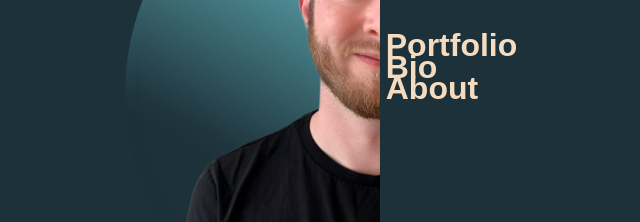
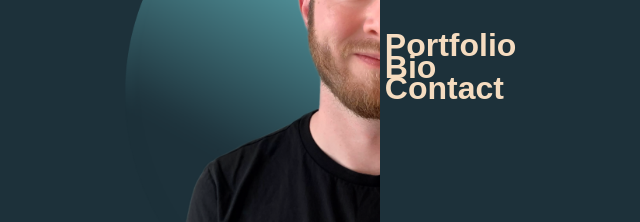
Before and after one commit to evnwttn/ev-homepage, a Next.js app: page / in a window 1280 px wide. Shown: the part 299-521 px from the top of the page, without its empty margins (260-900 px from the left). Built offline with nearby package versions, Linux system fonts and the light colour scheme; a web font is replaced by a local one.

Commit message:
TextButton.tsx

```diff
--- a/src/components/Nav.tsx
+++ b/src/components/Nav.tsx
@@ -1,13 +1,14 @@
 import React from "react";
 import { Box } from "@mui/material";
+import { TextButton } from "./TextButton";
 import { inline } from "../styles";
 
 export const Nav = () => {
   return (
     <Box sx={inline.navContainer}>
-      <Box sx={inline.navFontSx}>Portfolio</Box>
-      <Box sx={inline.navFontSx}>Bio</Box>
-      <Box sx={inline.navFontSx}>About</Box>
+      <TextButton text={"Portfolio"} />
+      <TextButton text={"Bio"} />
+      <TextButton text={"Contact"} />
     </Box>
   );
 };
--- /dev/null
+++ b/src/components/TextButton.tsx
@@ -0,0 +1,7 @@
+import React from "react";
+import { Box } from "@mui/material";
+import { inline } from "../styles";
+
+export const TextButton = ({ text }) => {
+  return <Box sx={inline.navFontSx}>{text}</Box>;
+};
--- a/src/components/index.ts
+++ b/src/components/index.ts
@@ -1,3 +1,4 @@
 export { App } from "./App";
 export { Ev } from "./Ev";
 export { Nav } from "./Nav";
+export { TextButton } from "./TextButton";
--- a/src/styles/inline.ts
+++ b/src/styles/inline.ts
@@ -48,7 +48,7 @@ export const navContainer = {
   alignItems: "start",
   justifyContent: "start",
   paddingTop: "30vh",
-  paddingLeft: "0.45vw",
+  paddingLeft: "0.38vw",
 };
 
 export const navFontSx = {
```
